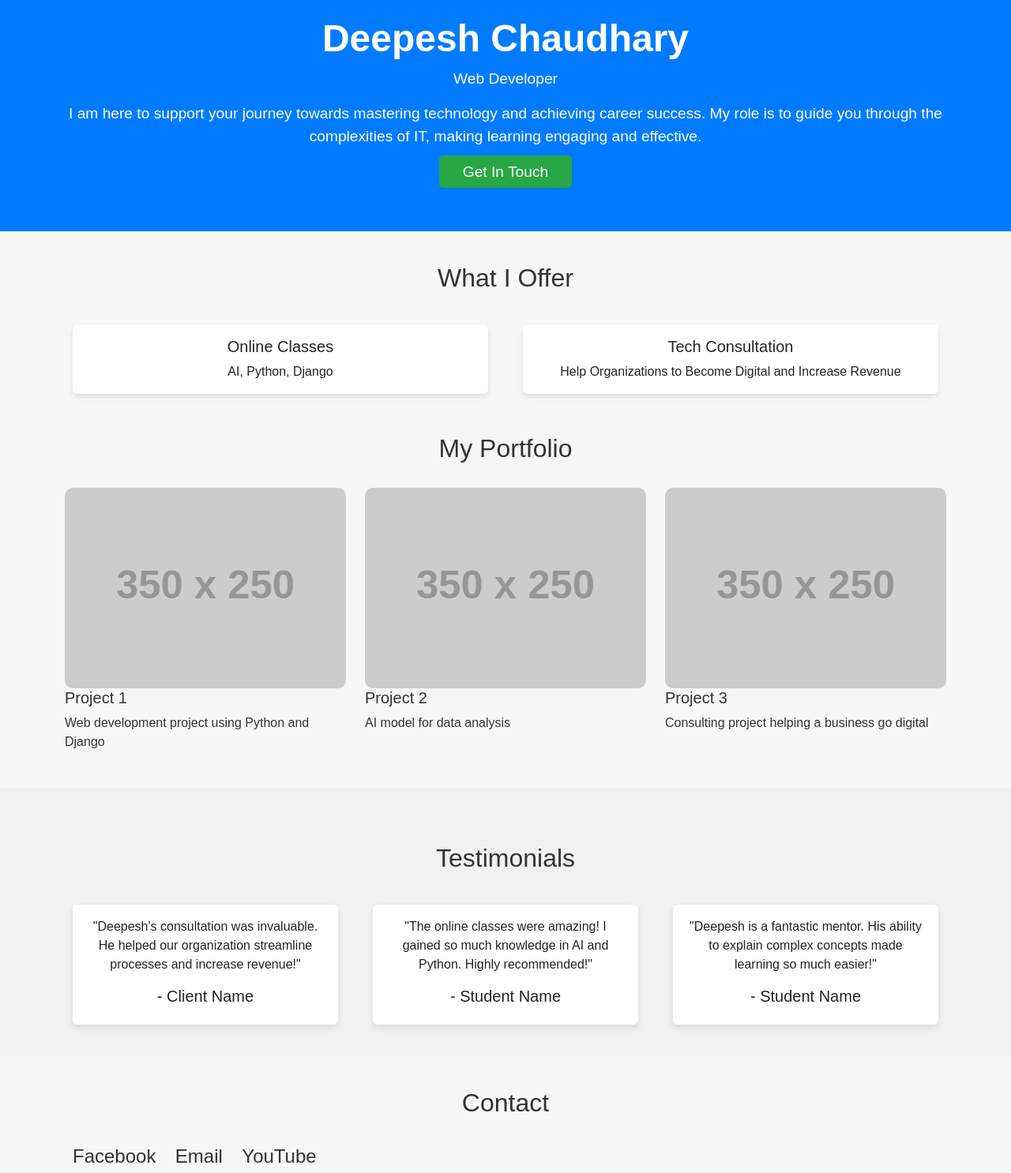
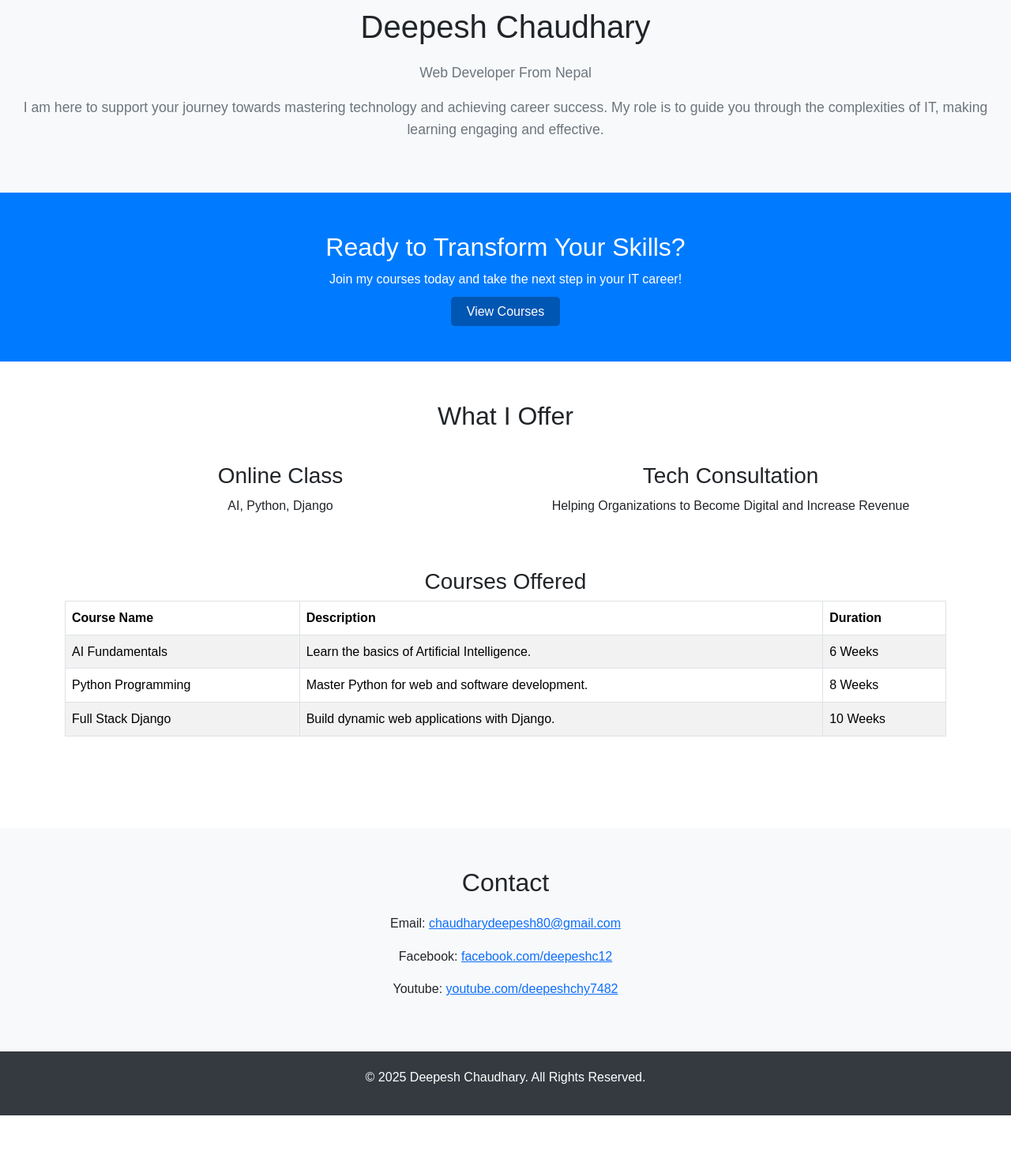
Before and after one commit to deepeshc12/MyWebsite, a plain HTML site: page index.html in a window 1280 px wide. Shown: the part 40-1526 px from the top of the page at 79% size. After the commit the page ends 1453 px from the top, so only its background shows below. Drawn offline with nearby package versions, Linux system fonts and the light colour scheme; placeholder pictures from the web are drawn by us.

Commit message:
Update index.html

```diff
--- a/index.html
+++ b/index.html
@@ -1,223 +1,154 @@
 <!DOCTYPE html>
 <html lang="en">
-
 <head>
     <meta charset="UTF-8">
     <meta name="viewport" content="width=device-width, initial-scale=1.0">
     <title>Deepesh Chaudhary - Web Developer</title>
-    <link href="https://cdn.jsdelivr.net/npm/bootstrap@5.3.0-alpha1/dist/css/bootstrap.min.css" rel="stylesheet">
+    <link href="https://cdn.jsdelivr.net/npm/bootstrap@5.3.0-alpha3/dist/css/bootstrap.min.css" rel="stylesheet">
     <style>
         body {
-            font-family: Arial, sans-serif;
-            background-color: #f7f7f7;
-            color: #333;
-            margin: 0;
-            padding: 0;
+            font-family: 'Arial', sans-serif;
+            line-height: 1.6;
         }
-
-        .hero-section {
+        .hero {
+            background-color: #f8f9fa;
+            padding: 50px 20px;
+            text-align: center;
+        }
+        .hero h1 {
+            font-size: 2.5rem;
+            margin-bottom: 20px;
+        }
+        .hero p {
+            font-size: 1.1rem;
+            color: #6c757d;
+        }
+        .services {
+            padding: 50px 20px;
+            background-color: #fff;
+        }
+        .services h2 {
+            text-align: center;
+            margin-bottom: 40px;
+        }
+        .contact {
+            padding: 50px 20px;
+            background-color: #f8f9fa;
+        }
+        .contact h2 {
+            text-align: center;
+            margin-bottom: 20px;
+        }
+        .cta {
+            text-align: center;
+            padding: 50px 20px;
             background-color: #007bff;
             color: white;
-            padding: 60px 0;
-            text-align: center;
         }
-
-        .hero-section h1 {
-            font-size: 3em;
-            font-weight: bold;
+        .cta a {
+            text-decoration: none;
+            color: white;
+            background-color: #0056b3;
+            padding: 10px 20px;
+            border-radius: 5px;
         }
-
-        .hero-section p {
-            font-size: 1.2em;
+        .cta a:hover {
+            background-color: #003d82;
         }
-
-        .cta-btn {
-            background-color: #28a745;
-            color: white;
-            padding: 10px 30px;
-            font-size: 1.2em;
-            border-radius: 5px;
+        .table-section {
+            padding: 50px 20px;
+            background-color: #fff;
+        }
+        .social-links a {
+            margin: 0 10px;
+            font-size: 1.5rem;
+            color: #333;
             text-decoration: none;
         }
-
-        .cta-btn:hover {
-            background-color: #218838;
-        }
-
-        .section-title {
-            text-align: center;
-            margin-top: 40px;
-            margin-bottom: 30px;
-            font-size: 2em;
-            font-weight: 600;
-        }
-
-        .card {
-            border: none;
-            box-shadow: 0 4px 6px rgba(0, 0, 0, 0.1);
-            margin: 10px;
-        }
-
-        .card-body {
-            text-align: center;
-        }
-
-        .testimonial {
-            background-color: #f1f1f1;
-            padding: 30px 0;
-            text-align: center;
-        }
-
-        .testimonial .card {
-            box-shadow: 0 4px 10px rgba(0, 0, 0, 0.1);
-        }
-
-        .portfolio img {
-            width: 100%;
-            height: auto;
-            border-radius: 10px;
-        }
-
-        .portfolio-item {
-            margin-bottom: 30px;
-        }
-
-        .social-links a {
-            margin: 0 10px;
-            color: #333;
-            font-size: 1.5em;
-            text-decoration: none;
-        }
-
         .social-links a:hover {
             color: #007bff;
         }
-
-        .footer {
-            background-color: #f1f1f1;
+        footer {
+            text-align: center;
             padding: 20px;
-            text-align: center;
-            margin-top: 40px;
+            background-color: #343a40;
+            color: #fff;
         }
     </style>
 </head>
+<body>
+    <header class="hero">
+        <h1>Deepesh Chaudhary</h1>
+        <p>Web Developer From Nepal</p>
+        <p>I am here to support your journey towards mastering technology and achieving career success. My role is to guide you through the complexities of IT, making learning engaging and effective.</p>
+    </header>
 
-<body>
+    <section class="cta">
+        <h2>Ready to Transform Your Skills?</h2>
+        <p>Join my courses today and take the next step in your IT career!</p>
+        <a href="#courses">View Courses</a>
+    </section>
 
-    <!-- Hero Section -->
-    <div class="hero-section">
+    <section class="services" id="courses">
+        <h2>What I Offer</h2>
         <div class="container">
-            <h1>Deepesh Chaudhary</h1>
-            <p>Web Developer</p>
-            <p>I am here to support your journey towards mastering technology and achieving career success. My role is to guide you through the complexities of IT, making learning engaging and effective.</p>
-            <a href="#contact" class="cta-btn">Get In Touch</a>
-        </div>
-    </div>
-
-    <!-- What I Offer Section -->
-    <div class="container">
-        <div class="section-title">
-            <h2>What I Offer</h2>
-        </div>
-        <div class="row">
-            <div class="col-md-6">
-                <div class="card">
-                    <div class="card-body">
-                        <h5 class="card-title">Online Classes</h5>
-                        <p class="card-text">AI, Python, Django</p>
-                    </div>
+            <div class="row text-center">
+                <div class="col-md-6">
+                    <h3>Online Class</h3>
+                    <p>AI, Python, Django</p>
                 </div>
-            </div>
-            <div class="col-md-6">
-                <div class="card">
-                    <div class="card-body">
-                        <h5 class="card-title">Tech Consultation</h5>
-                        <p class="card-text">Help Organizations to Become Digital and Increase Revenue</p>
-                    </div>
+                <div class="col-md-6">
+                    <h3>Tech Consultation</h3>
+                    <p>Helping Organizations to Become Digital and Increase Revenue</p>
                 </div>
             </div>
         </div>
-    </div>
-
-    <!-- Portfolio Section -->
-    <div class="container portfolio">
-        <div class="section-title">
-            <h2>My Portfolio</h2>
-        </div>
-        <div class="row">
-            <div class="col-md-4 portfolio-item">
-                <img src="https://via.placeholder.com/350x250" alt="Project 1">
-                <h5>Project 1</h5>
-                <p>Web development project using Python and Django</p>
-            </div>
-            <div class="col-md-4 portfolio-item">
-                <img src="https://via.placeholder.com/350x250" alt="Project 2">
-                <h5>Project 2</h5>
-                <p>AI model for data analysis</p>
-            </div>
-            <div class="col-md-4 portfolio-item">
-                <img src="https://via.placeholder.com/350x250" alt="Project 3">
-                <h5>Project 3</h5>
-                <p>Consulting project helping a business go digital</p>
+        <div class="table-section">
+            <h3 class="text-center">Courses Offered</h3>
+            <div class="container">
+                <table class="table table-bordered table-striped">
+                    <thead>
+                        <tr>
+                            <th>Course Name</th>
+                            <th>Description</th>
+                            <th>Duration</th>
+                        </tr>
+                    </thead>
+                    <tbody>
+                        <tr>
+                            <td>AI Fundamentals</td>
+                            <td>Learn the basics of Artificial Intelligence.</td>
+                            <td>6 Weeks</td>
+                        </tr>
+                        <tr>
+                            <td>Python Programming</td>
+                            <td>Master Python for web and software development.</td>
+                            <td>8 Weeks</td>
+                        </tr>
+                        <tr>
+                            <td>Full Stack Django</td>
+                            <td>Build dynamic web applications with Django.</td>
+                            <td>10 Weeks</td>
+                        </tr>
+                    </tbody>
+                </table>
             </div>
         </div>
-    </div>
+    </section>
 
-    <!-- Testimonials Section -->
-    <div class="testimonial">
-        <div class="container">
-            <div class="section-title">
-                <h2>Testimonials</h2>
-            </div>
-            <div class="row">
-                <div class="col-md-4">
-                    <div class="card">
-                        <div class="card-body">
-                            <p class="card-text">"Deepesh's consultation was invaluable. He helped our organization streamline processes and increase revenue!"</p>
-                            <h5>- Client Name</h5>
-                        </div>
-                    </div>
-                </div>
-                <div class="col-md-4">
-                    <div class="card">
-                        <div class="card-body">
-                            <p class="card-text">"The online classes were amazing! I gained so much knowledge in AI and Python. Highly recommended!"</p>
-                            <h5>- Student Name</h5>
-                        </div>
-                    </div>
-                </div>
-                <div class="col-md-4">
-                    <div class="card">
-                        <div class="card-body">
-                            <p class="card-text">"Deepesh is a fantastic mentor. His ability to explain complex concepts made learning so much easier!"</p>
-                            <h5>- Student Name</h5>
-                        </div>
-                    </div>
-                </div>
-            </div>
+    <section class="contact">
+        <h2>Contact</h2>
+        <div class="text-center">
+            <p>Email: <a href="mailto:chaudharydeepesh80@gmail.com">chaudharydeepesh80@gmail.com</a></p>
+            <p>Facebook: <a href="https://www.facebook.com/deepeshc12" target="_blank">facebook.com/deepeshc12</a></p>
+            <p>Youtube: <a href="https://youtube.com/deepeshchy7482" target="_blank">youtube.com/deepeshchy7482</a></p>
         </div>
-    </div>
+    </section>
 
-    <!-- Contact Section -->
-    <div id="contact" class="container">
-        <div class="section-title">
-            <h2>Contact</h2>
-        </div>
-        <div class="social-links">
-            <a href="https://www.facebook.com/deepeshc12" target="_blank">Facebook</a>
-            <a href="mailto:chaudharydeepesh80@gmail.com">Email</a>
-            <a href="https://youtube.com/deepeshchy7482" target="_blank">YouTube</a>
-        </div>
-    </div>
+    <footer>
+        <p>&copy; 2025 Deepesh Chaudhary. All Rights Reserved.</p>
+    </footer>
 
-    <!-- Footer -->
-    <div class="footer">
-        <p>&copy; 2025 Deepesh Chaudhary | All Rights Reserved</p>
-    </div>
-
-    <!-- Bootstrap JS and Popper.js -->
-    <script src="https://cdn.jsdelivr.net/npm/@popperjs/core@2.11.6/dist/umd/popper.min.js"></script>
-    <script src="https://cdn.jsdelivr.net/npm/bootstrap@5.3.0-alpha1/dist/js/bootstrap.min.js"></script>
+    <script src="https://cdn.jsdelivr.net/npm/bootstrap@5.3.0-alpha3/dist/js/bootstrap.bundle.min.js"></script>
 </body>
-
 </html>
```
